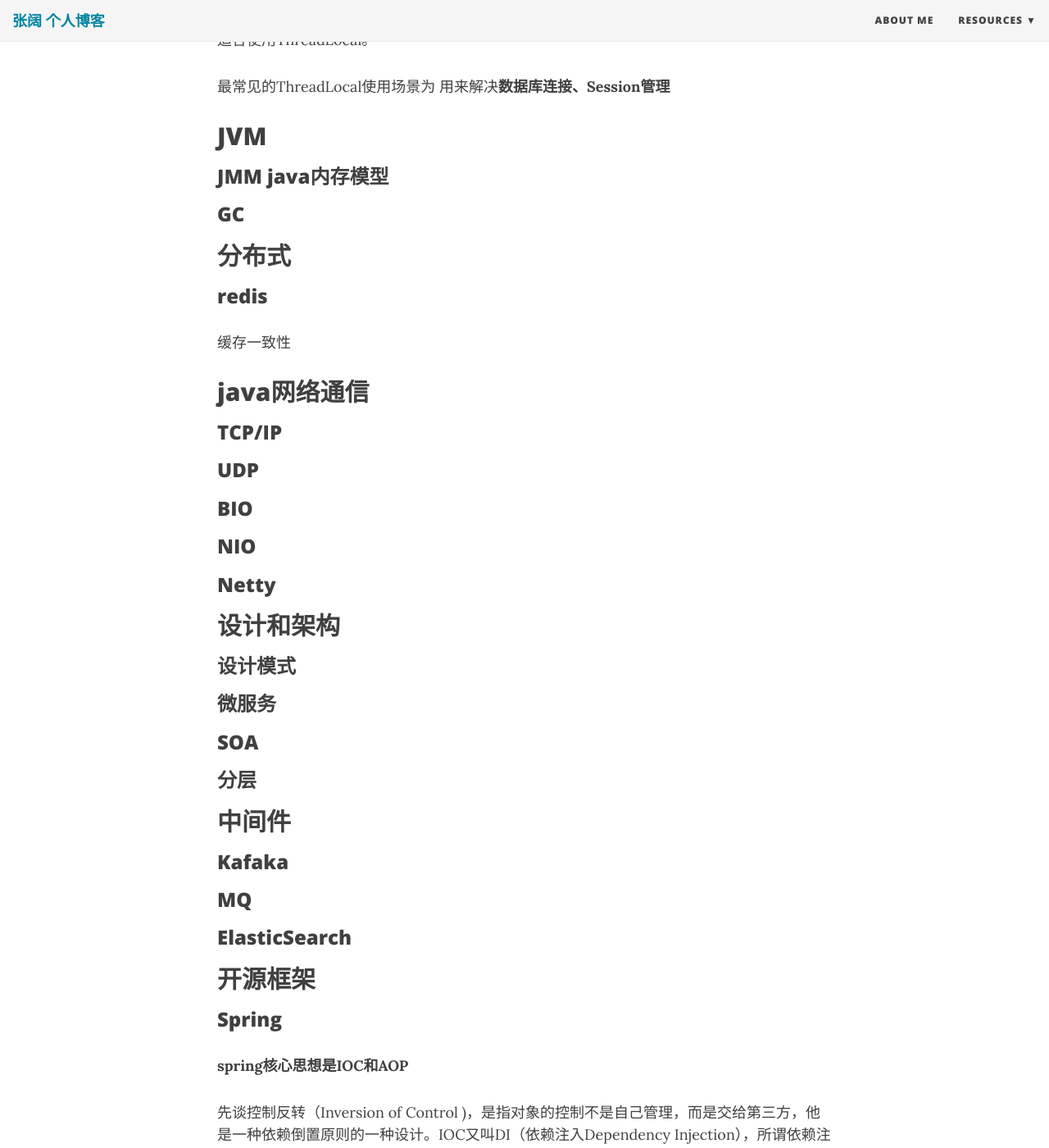
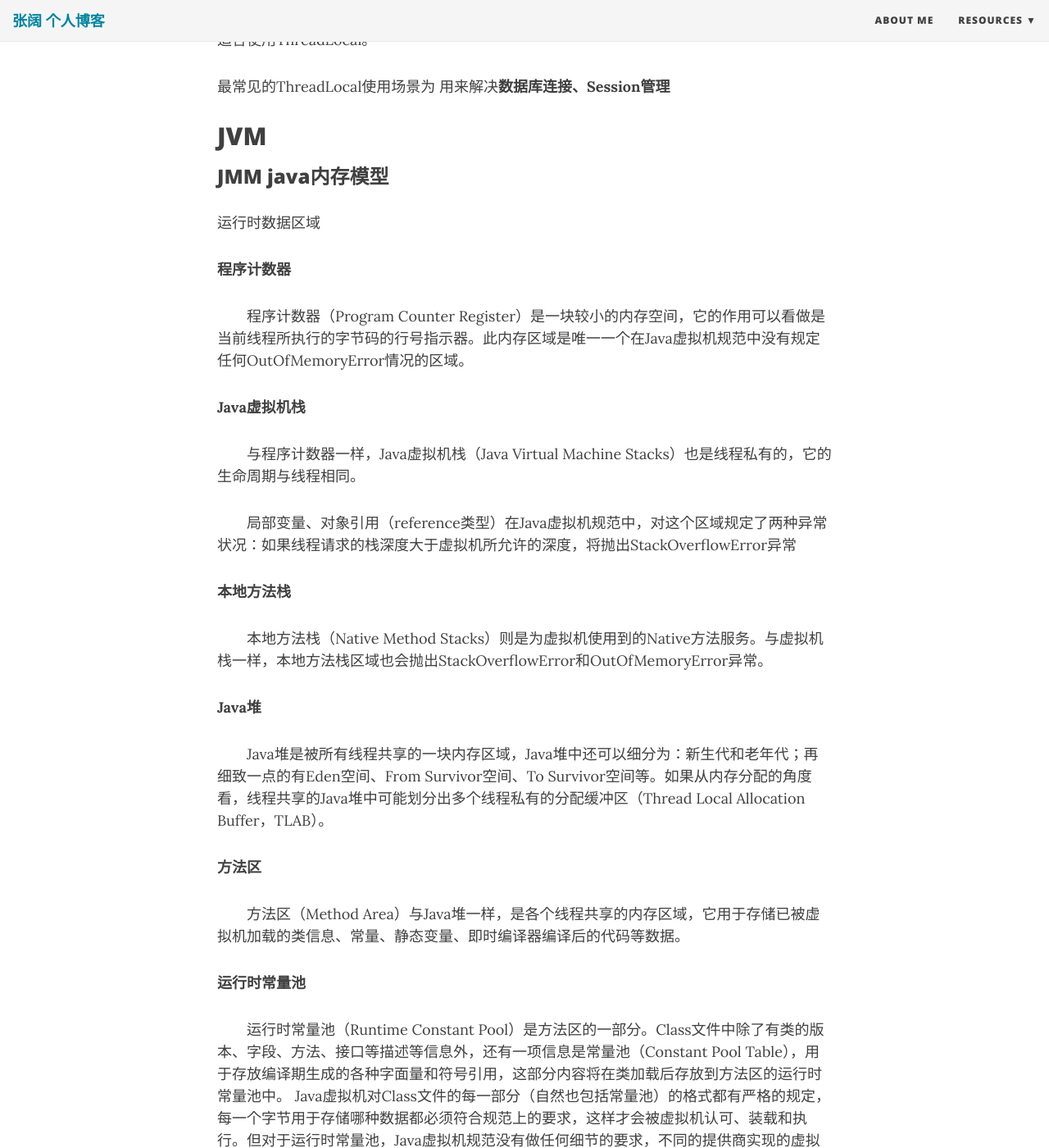
Before and after one commit to buoooou/blog.github.io, a Jekyll site: the page built from _posts/2018-05-18-java.md, in a window 1280 px wide and 1400 px high, scrolled down 3782 px. Shown: the whole window at 82% size. Built offline with Jekyll 4.4.1, drawn with Linux system fonts in a browser that asks for light colours; nearby versions of some CDN libraries; some of the changed text lies outside the part shown.

Commit message:
Create 2018-05-18-java.md

```diff
--- a/_posts/2018-05-18-java.md
+++ b/_posts/2018-05-18-java.md
@@ -150,9 +150,34 @@
 
 ### JMM java内存模型
 
+运行时数据区域
+
+**程序计数器**
+
+　　程序计数器（Program Counter Register）是一块较小的内存空间，它的作用可以看做是当前线程所执行的字节码的行号指示器。此内存区域是唯一一个在Java虚拟机规范中没有规定任何OutOfMemoryError情况的区域。
+
+**Java虚拟机栈**
+
+　　与程序计数器一样，Java虚拟机栈（Java Virtual Machine Stacks）也是线程私有的，它的生命周期与线程相同。
+
+　　局部变量、对象引用（reference类型）在Java虚拟机规范中，对这个区域规定了两种异常状况：如果线程请求的栈深度大于虚拟机所允许的深度，将抛出StackOverflowError异常
+
+**本地方法栈**
+
+　　本地方法栈（Native Method Stacks）则是为虚拟机使用到的Native方法服务。与虚拟机栈一样，本地方法栈区域也会抛出StackOverflowError和OutOfMemoryError异常。
+
+**Java堆**
+
+　　Java堆是被所有线程共享的一块内存区域，Java堆中还可以细分为：新生代和老年代；再细致一点的有Eden空间、From Survivor空间、To Survivor空间等。如果从内存分配的角度看，线程共享的Java堆中可能划分出多个线程私有的分配缓冲区（Thread Local Allocation Buffer，TLAB）。
+
+**方法区**
+
+　　方法区（Method Area）与Java堆一样，是各个线程共享的内存区域，它用于存储已被虚拟机加载的类信息、常量、静态变量、即时编译器编译后的代码等数据。
 
 
+**运行时常量池**
 
+　　运行时常量池（Runtime Constant Pool）是方法区的一部分。Class文件中除了有类的版本、字段、方法、接口等描述等信息外，还有一项信息是常量池（Constant Pool Table），用于存放编译期生成的各种字面量和符号引用，这部分内容将在类加载后存放到方法区的运行时常量池中。 Java虚拟机对Class文件的每一部分（自然也包括常量池）的格式都有严格的规定，每一个字节用于存储哪种数据都必须符合规范上的要求，这样才会被虚拟机认可、装载和执行。但对于运行时常量池，Java虚拟机规范没有做任何细节的要求，不同的提供商实现的虚拟机可以按照自己的需要来实现这个内存区域。不过，一般来说，除了保存Class文件中描述的符号引用外，还会把翻译出来的直接引用也存储在运行时常量池中。 运行时常量池相对于Class文件常量池的另外一个重要特征是具备动态性，Java语言并不要求常量一定只能在编译期产生，也就是并非预置入Class文件中常量池的内容才能进入方法区运行时常量池，运行期间也可能将新的常量放入池中，这种特性被开发人员利用得比较多的便是String类的intern()方法。
 
 
 ### GC
```
